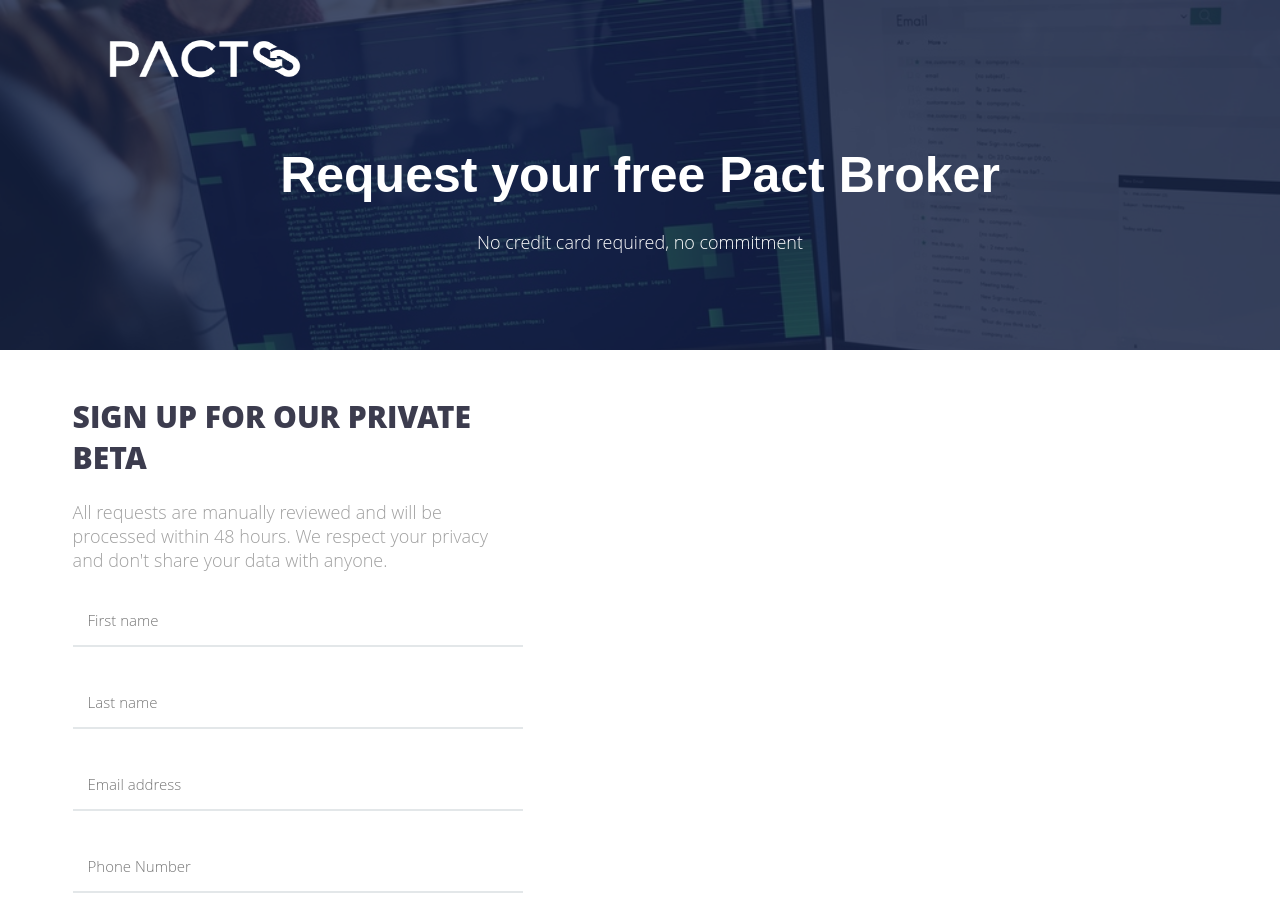
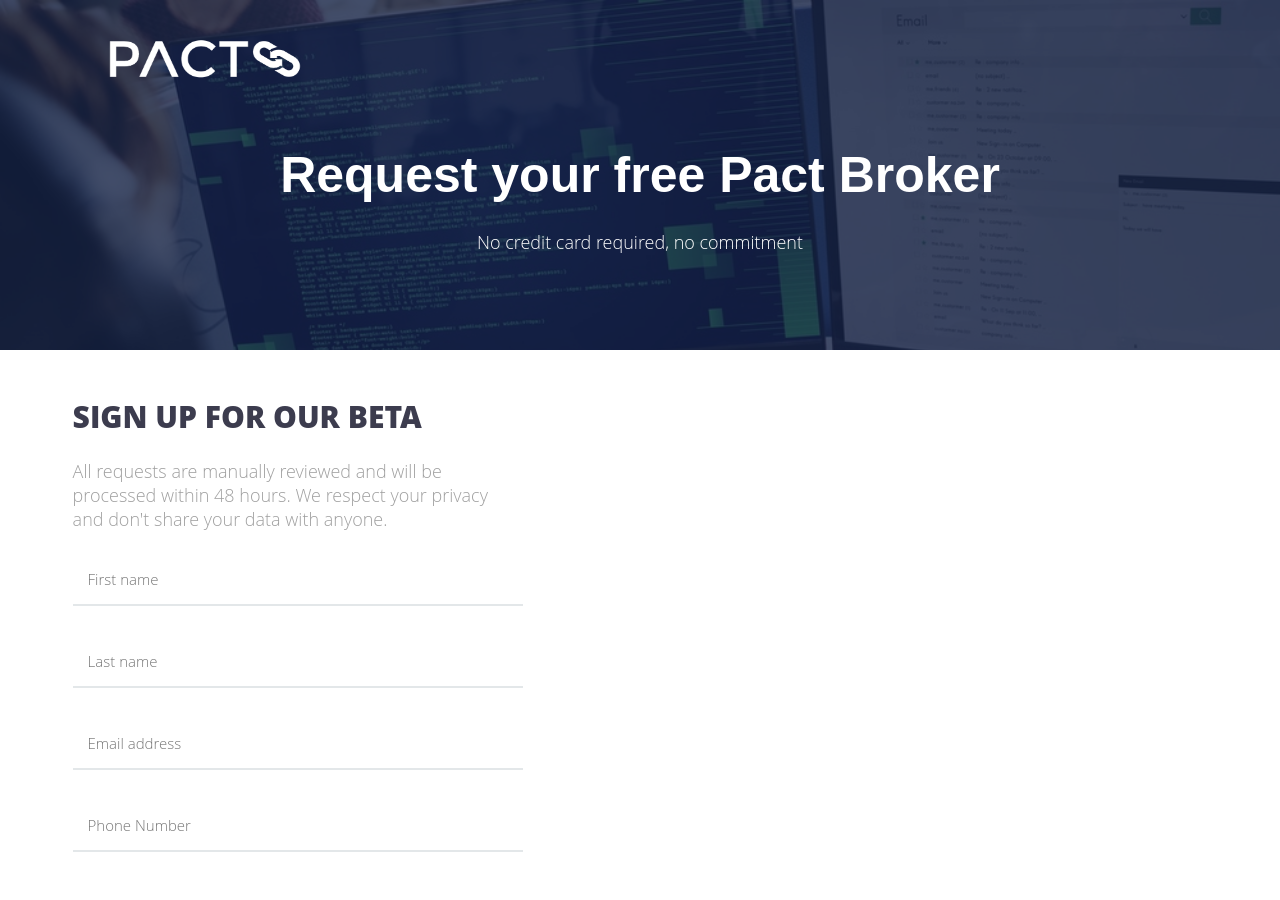
Before and after one commit to DiUS/pact-website, a Jekyll site: the page built from register.html, in a window 1280 px wide and 900 px high. Built offline with Jekyll 4.4.1, drawn with Linux system fonts in a browser that asks for light colours; nearby versions of some CDN libraries; library files that are not in the unit come from our copies.

Commit message:
feat: remove "private" from beta description

```diff
--- a/register.html
+++ b/register.html
@@ -26,7 +26,7 @@
 			<div class="row">
 				<div class="col-lg-12">
 					<div class="col-xs-12 col-lg-5 contact-me registration">
-						<h1>SIGN UP FOR OUR PRIVATE BETA</h1>
+						<h1>SIGN UP FOR OUR BETA</h1>
 						<p class="bottom-txt">All requests are manually reviewed and will be processed within 48 hours. We respect your <a href="/privacy/">privacy</a> and don't share your data with anyone.</p>
 						<div id="answers"></div>
 						<form id="register-form" name="register-form" method="post" action="#">
```
